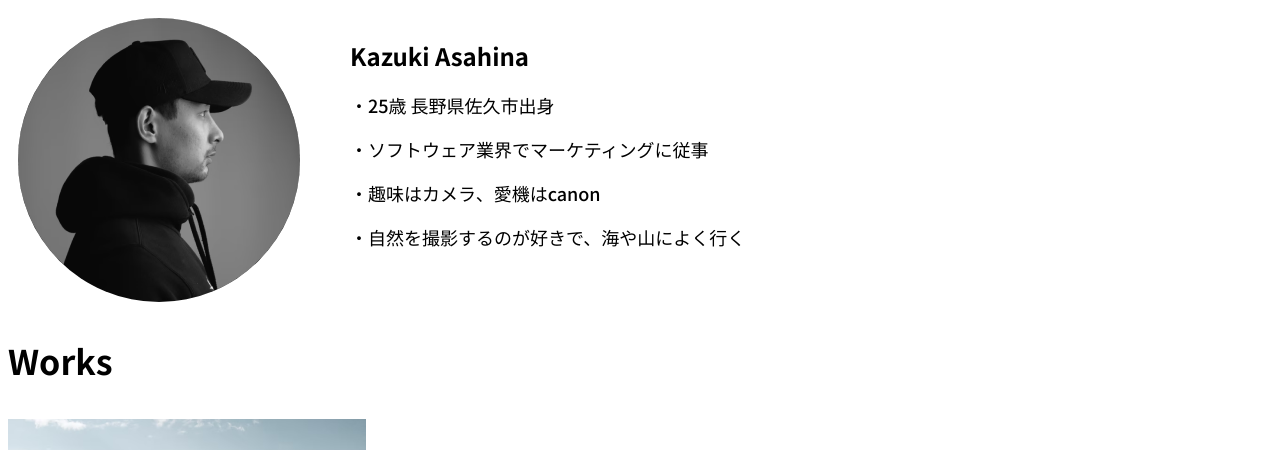
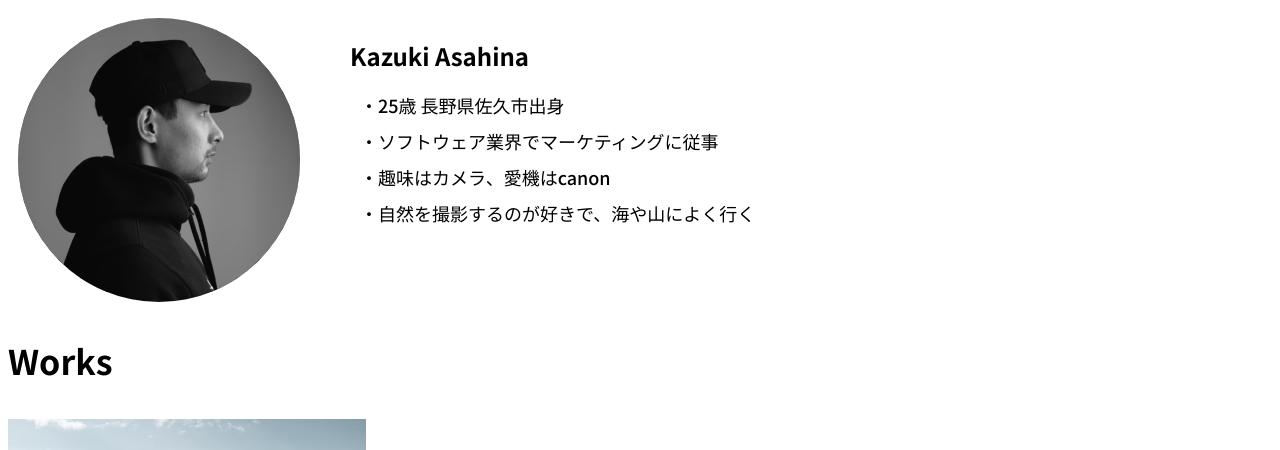
Before and after one commit to mogimogiko/Myprofile, a plain HTML site: page index.html in a window 1280 px wide. Shown: the part 732-1182 px from the top of the page. Drawn offline with Linux system fonts and the light colour scheme.

Commit message:
.setumeiのmarginを追加

```diff
--- a/style.css
+++ b/style.css
@@ -95,7 +95,10 @@ pc用style
 .block {
   display: block;
 }
-
+/* 文章 */
+.setumei1 {
+  margin: 10px;
+}
 
 
 }
```
